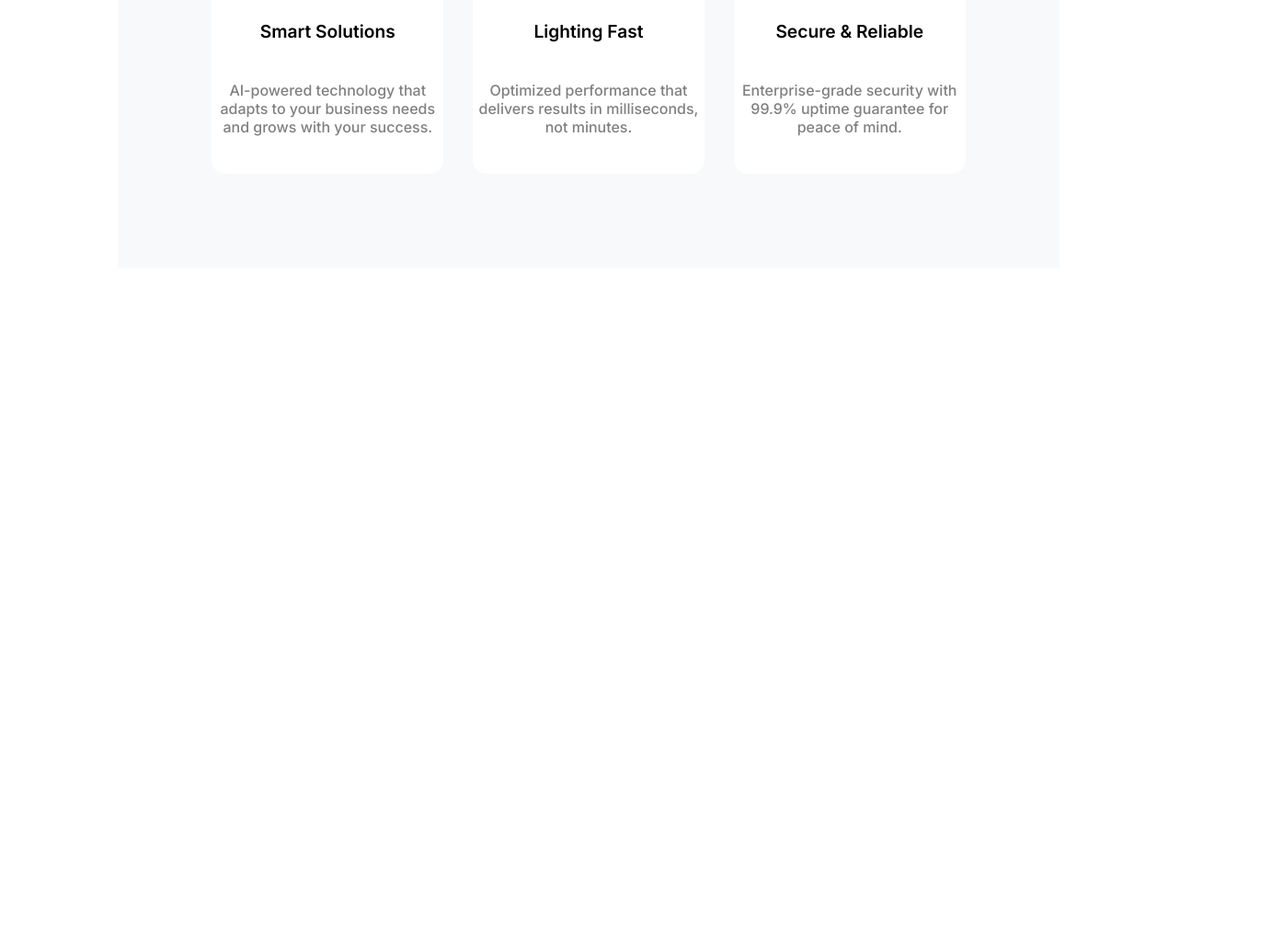
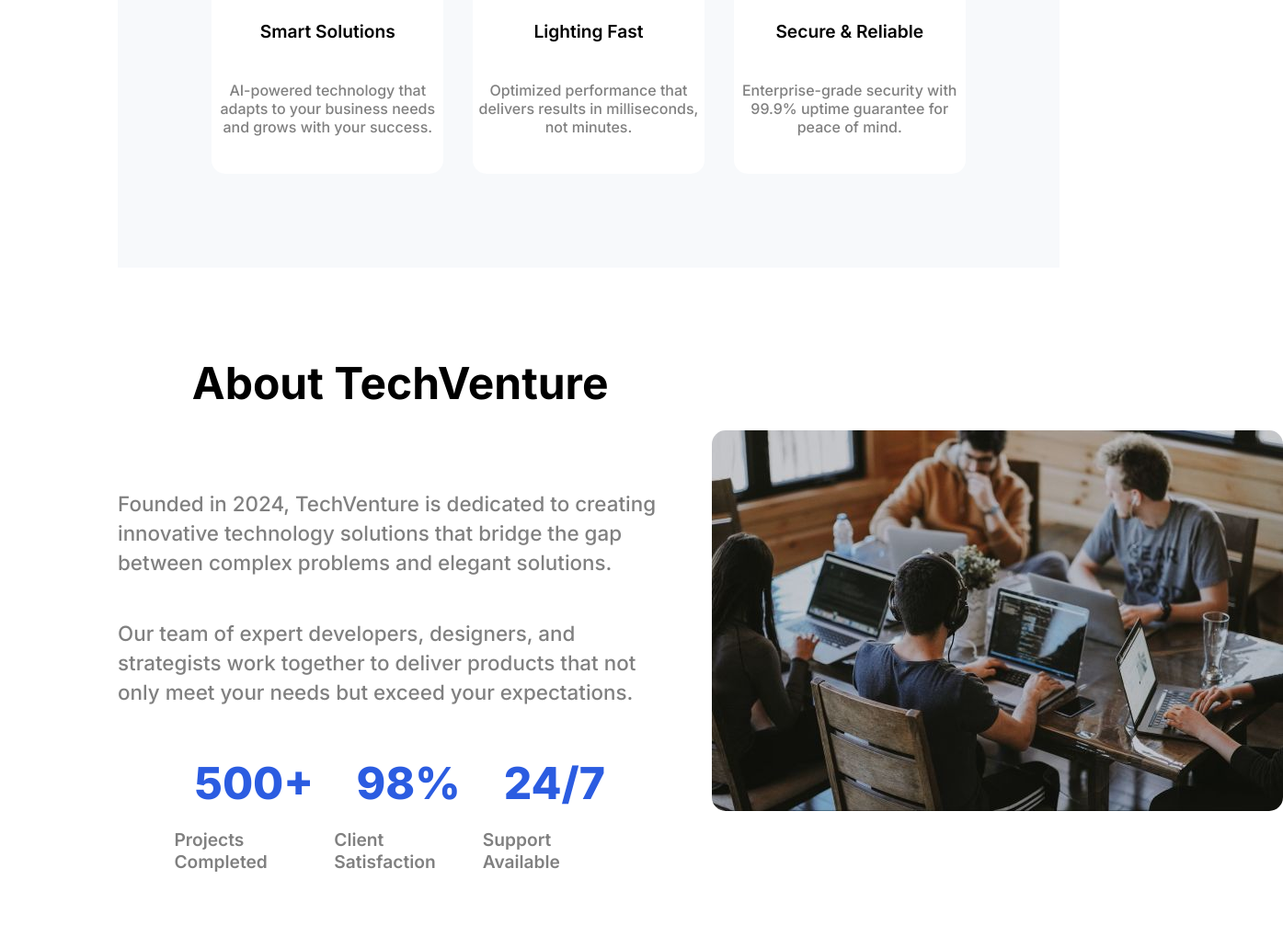
Before and after one commit to charlesanikpe97/FS-Bootcamp-Project2, a plain HTML site: page index.html in a window 1280 px wide. Shown: the part 1500-2519 px from the top of the page at 92% size, 1395 px wide, since content can reach past the window. Before the commit the page ends 1791 px from the top, so only its background shows below. Drawn offline with Linux system fonts and the light colour scheme.

Commit message:
Complete About

```diff
--- a/index.html
+++ b/index.html
@@ -61,6 +61,41 @@
             </div>
         </section>
 
+
+        <section class="about">
+
+            <div class="about_details">
+                <h4>About TechVenture</h4>
+                <p>Founded in 2024, TechVenture is dedicated to creating innovative technology solutions that bridge the gap between complex problems and elegant solutions.</p>
+                <p>Our team of expert developers, designers, and strategists work together to deliver products that not only meet your needs but exceed your expectations.</p>
+                <div class="stats">
+                    <div>
+                        <span>500+</span>
+                        <p>Projects Completed</p>
+                    </div>
+                    <div>
+                        <span>98%</span>
+                        <p>Client Satisfaction</p>
+                    </div>
+                    <div>
+                        <span>24/7</span>
+                        <p>Support Available</p>
+                    </div>
+                </div>
+
+            </div>
+
+
+            <div class="about_image">
+                <img src="./styled-landing-page-project/example-landing-page/image2.jpg" alt="A group of TechVenture SDE problem solving together while sitting on a table." id="lastImg">
+            </div>
+
+        </section>
+
     </main>
+
+    <footer>
+
+    </footer>
 </body>
 </html>
--- a/style.css
+++ b/style.css
@@ -196,3 +196,77 @@
     color:gray;
     padding-bottom: 10%;
 }
+
+
+/* About */
+
+
+.about {
+    width: 100%;
+    margin-left: auto;
+    margin-right: auto;
+    display: flex;
+    margin-top: 6rem;
+    gap: 2rem;
+    padding-bottom: 5%;
+}
+
+.about_details {
+    width: 60%;
+    display: flex;
+    flex-direction: column;
+    align-items: center;
+}
+
+.about_details > h4 {
+    font-size: 3rem;
+    margin-top: 0;
+}
+
+.about_details > p {
+    font-size: 1.4rem;
+    line-height: 2rem;
+    color: gray;
+    font-weight: 500;
+}
+
+.stats {
+    width: 80%;
+    margin-left: auto;
+    margin-right: auto;
+    display: flex;
+    align-items: center;
+    justify-content: space-evenly;
+    padding-top: 5%;
+}
+
+.stats > div {
+    display: flex;
+    flex-direction: column;
+    align-items: center;
+}
+
+.stats > div > span {
+    font-size: 3rem;
+    font-weight: 800;
+    color: #2b5ce1;
+}
+
+.stats > div > p {
+    font-size: 1.2rem;
+    font-weight: 600;
+    color: gray;
+}
+
+
+.about_image {
+    width: 20%;
+    align-self: center;
+    border-radius: 15px;
+
+}
+
+#lastImg {
+    object-fit: fill;
+    border-radius: 15px;
+}
```
